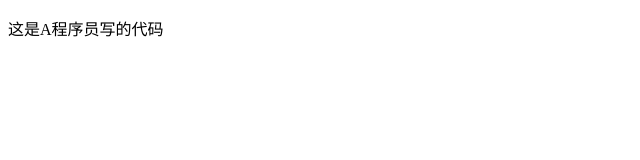
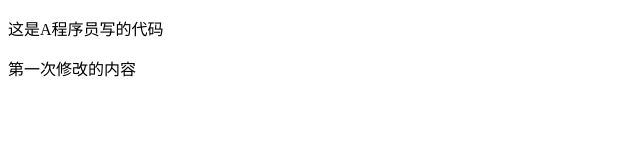
Before and after one commit to wz999/git-demo, a plain HTML site: page index.html in a window 1280 px wide. Shown: the whole page, without its empty margins (0-640 px from the left). Drawn offline with Linux system fonts and the light colour scheme.

Commit message:
第二次提交

```diff
--- a/index.html
+++ b/index.html
@@ -6,5 +6,6 @@
 </head>
 <body>
 <p>这是A程序员写的代码</p>
+<p>第一次修改的内容</p>
 </body>
 </html>
```
